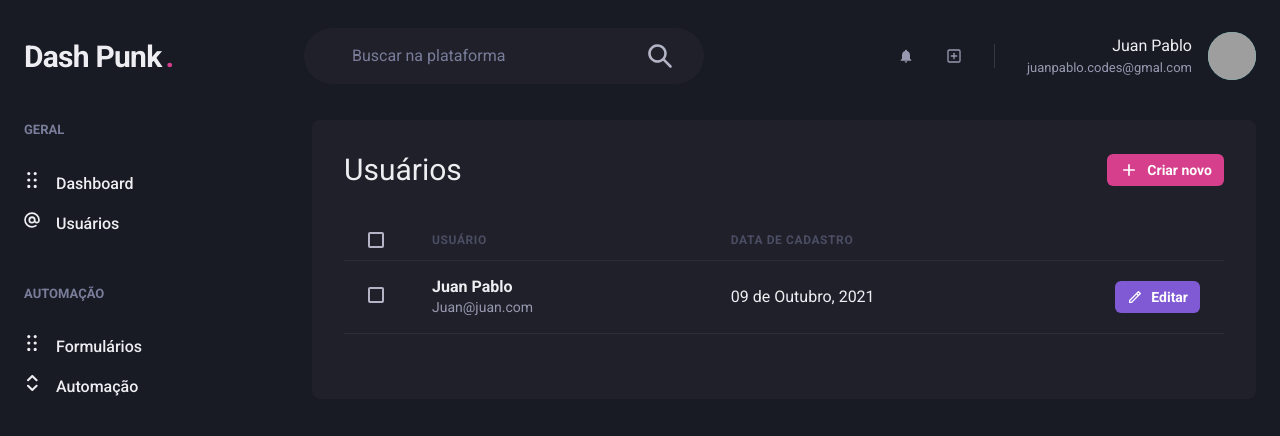
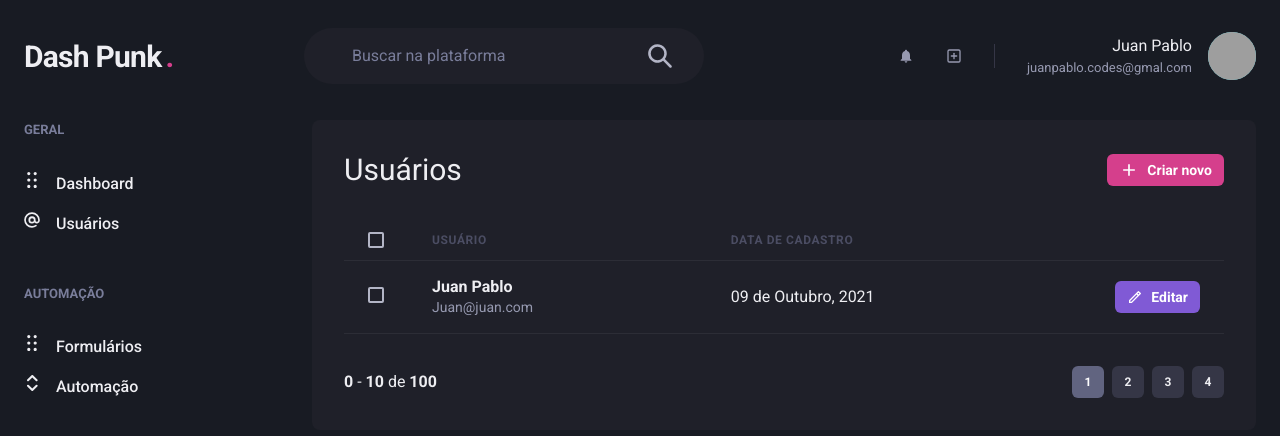
Before and after one commit to JuanPabllo/dash-cyberpunk, a Next.js app: page /users in a window 1280 px wide. Shown: the top 436 px of the page. Built offline with nearby package versions, Linux system fonts and the light colour scheme; grey boxes are pictures that could not be loaded.

Commit message:
create component pagination

```diff
--- /dev/null
+++ b/src/components/Pagination.tsx
@@ -0,0 +1,65 @@
+import { Stack, Box, Button } from '@chakra-ui/react';
+
+export default function Pagination() {
+  return (
+    <Stack
+      direction="row"
+      mt="8"
+      justify="space-between"
+      align="center"
+      spacing="6"
+    >
+      <Box>
+        <strong>0</strong> - <strong>10</strong> de <strong>100</strong>
+      </Box>
+      <Stack direction="row" spacing="2">
+        <Button
+          size="sm"
+          fontSize="xs"
+          width="4"
+          colorScheme="pink"
+          disabled
+          _disabled={{
+            bg: 'gray.500',
+            cursor: 'default',
+          }}
+        >
+          1
+        </Button>
+        <Button
+          size="sm"
+          fontSize="xs"
+          width="4"
+          bg="gray.700"
+          _hover={{
+            bg: 'gray.500',
+          }}
+        >
+          2
+        </Button>
+        <Button
+          size="sm"
+          fontSize="xs"
+          width="4"
+          bg="gray.700"
+          _hover={{
+            bg: 'gray.500',
+          }}
+        >
+          3
+        </Button>
+        <Button
+          size="sm"
+          fontSize="xs"
+          width="4"
+          bg="gray.700"
+          _hover={{
+            bg: 'gray.500',
+          }}
+        >
+          4
+        </Button>
+      </Stack>
+    </Stack>
+  );
+}
--- a/src/pages/users/index.tsx
+++ b/src/pages/users/index.tsx
@@ -16,6 +16,7 @@
 import { RiAddLine, RiPencilLine } from 'react-icons/ri';
 
 import { Header } from '../../components/Header';
+import Pagination from '../../components/Pagination';
 import { SideBar } from '../../components/SideBar';
 
 export default function UserList() {
@@ -81,6 +82,7 @@
               </Tr>
             </Tbody>
           </Table>
+          <Pagination />
         </Box>
       </Flex>
     </Box>
```
